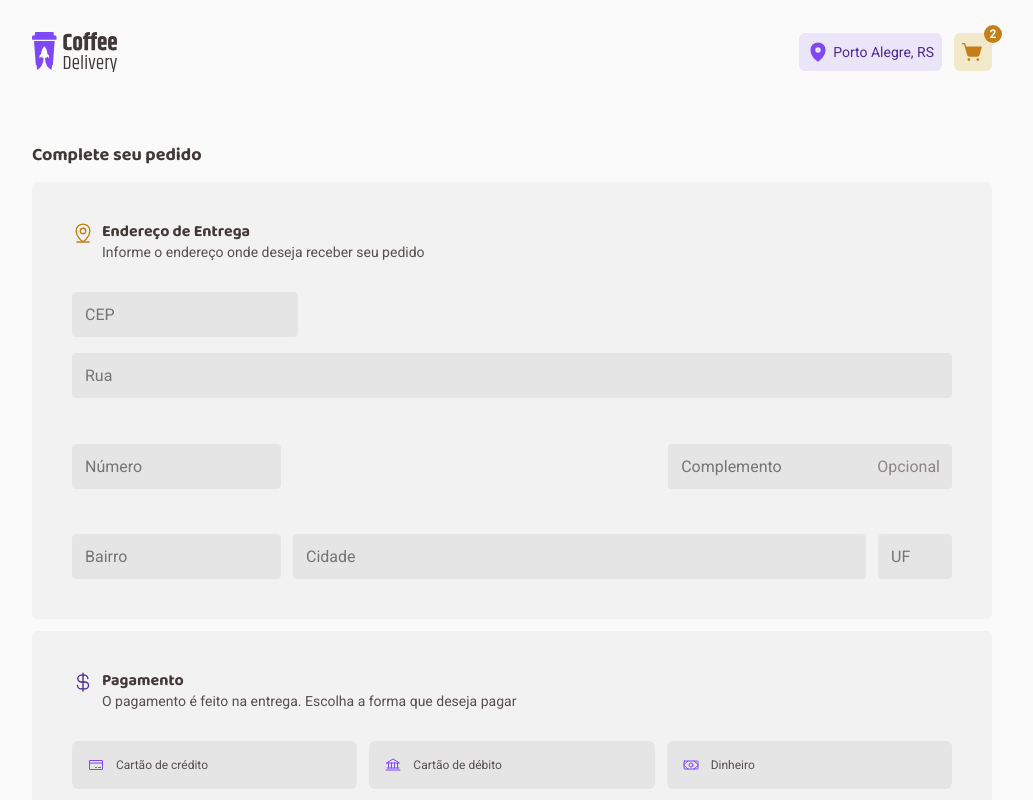
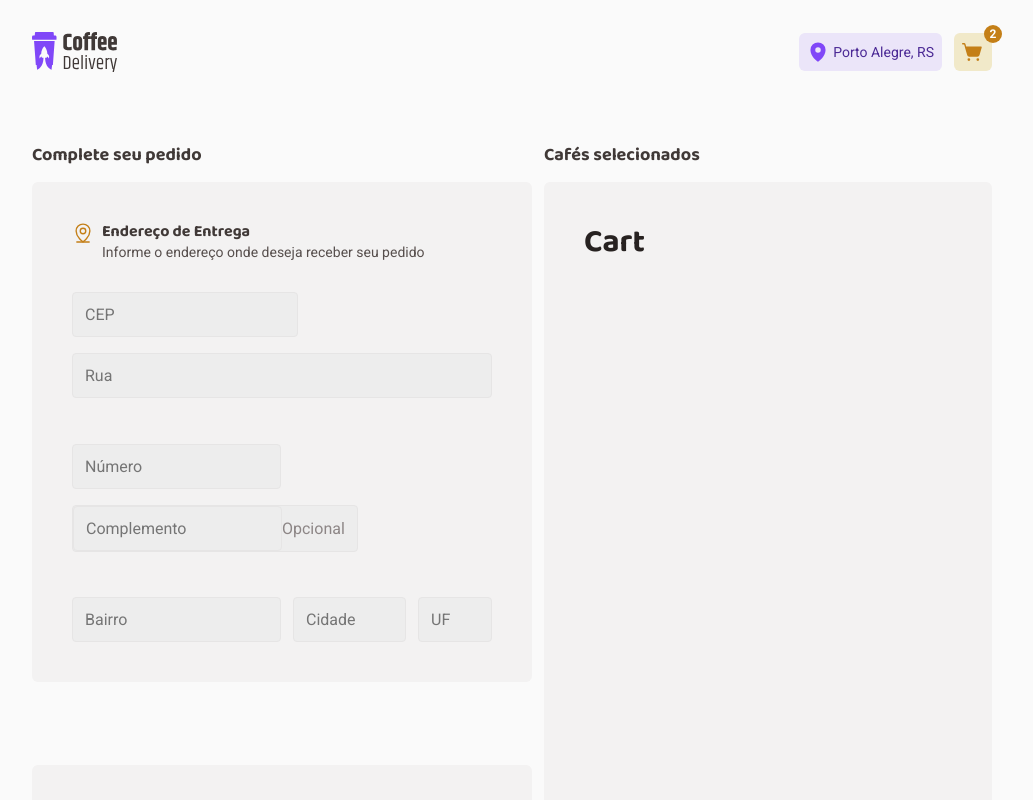
Before and after one commit to MartinGBB/coffee-delivery, a React (Vite) app: page /checkout in a window 1280 px wide. Shown: the top 800 px of the page, without its empty margins (128-1161 px from the left). Built offline with nearby package versions, Linux system fonts and the light colour scheme.

Commit message:
style: configura componente de pagamento

```diff
--- a/src/pages/Checkout/styles.ts
+++ b/src/pages/Checkout/styles.ts
@@ -10,6 +10,8 @@ export const CheckoutContainer = styled.div`
   }
 `
 export const AddressContainer = styled.div`
+  grid-column: 1;
+
   > h1 {
     font-weight: 700;
     font-size: 1.125rem;
@@ -58,7 +60,7 @@ export const FormContainer = styled.div`
       border: 1px solid ${({ theme }) => theme['base-button']};
       border-radius: 4px;
       color: ${({ theme }) => theme['base-text']};
-      background: ${({ theme }) => theme['base-button']};
+      background: ${({ theme }) => theme['base-input']};
     }
 
     > div:first-child {
@@ -86,7 +88,8 @@ export const FormContainer = styled.div`
       & label {
         display: flex;
         align-items: center;
-        background: ${({ theme }) => theme['base-button']};
+        background: ${({ theme }) => theme['base-input']};
+        border: 1px solid ${({ theme }) => theme['base-button']};
         padding-right: 0.75rem;
         border-radius: 4px;
         color: ${({ theme }) => theme['base-label']};
@@ -116,6 +119,7 @@ export const FormContainer = styled.div`
 `
 
 export const ContainerPagament = styled.div`
+  grid-column: 1;
   background: ${({ theme }) => theme['base-card']};
   display: flex;
   flex-direction: column;
@@ -173,6 +177,32 @@ export const SelectPagament = styled.div`
     flex-wrap: wrap;
   }
 `
-export const ConfirmOrden = styled.div``
+export const ConfirmOrden = styled.div`
+  grid-column: 2;
+  grid-row: 1/3;
 
-export const OrdemContainer = styled.div``
+  @media (max-width: 1024px) {
+    grid-column: 1;
+    grid-row: 3;
+  }
+
+  > h1 {
+    font-weight: 700;
+    font-size: 1.125rem;
+    margin-bottom: 0.9375rem;
+    color: ${({ theme }) => theme['base-subtitle']};
+  }
+`
+
+export const OrdemContainer = styled.div`
+  background: ${({ theme }) => theme['base-card']};
+  display: flex;
+  flex-direction: column;
+  padding: 2.5rem;
+  border-radius: 6px;
+  height: 100vh;
+
+  > h1 {
+    width: 368px;
+  }
+`
```
